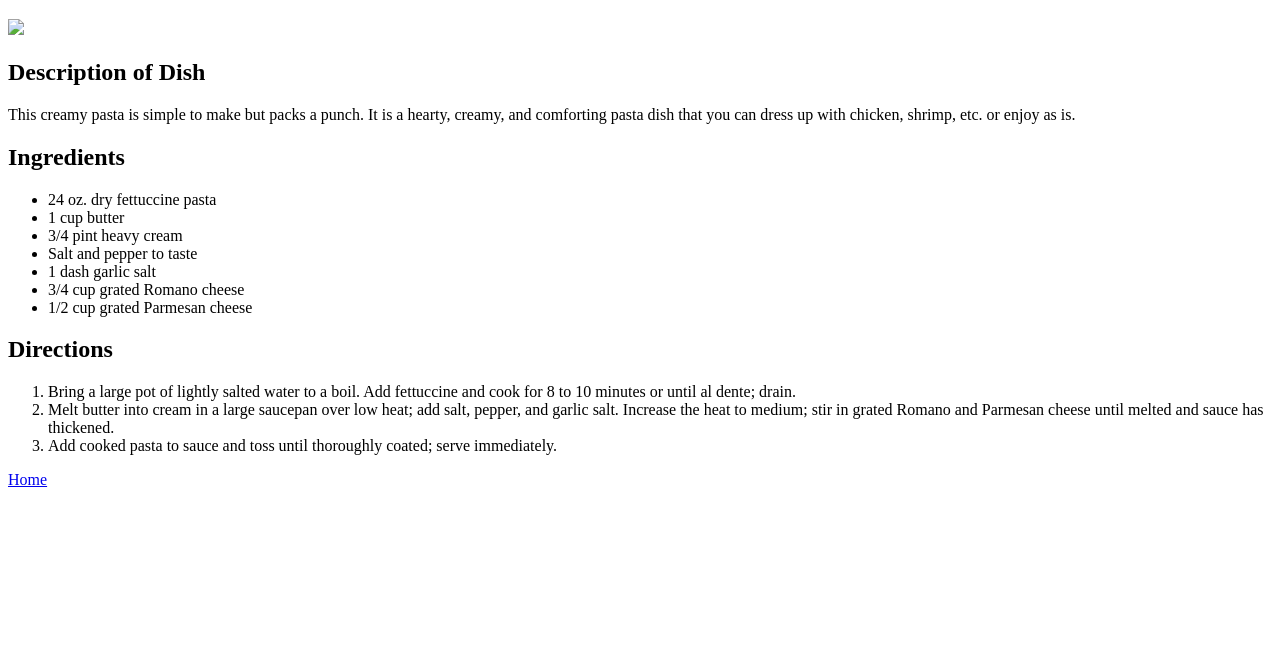
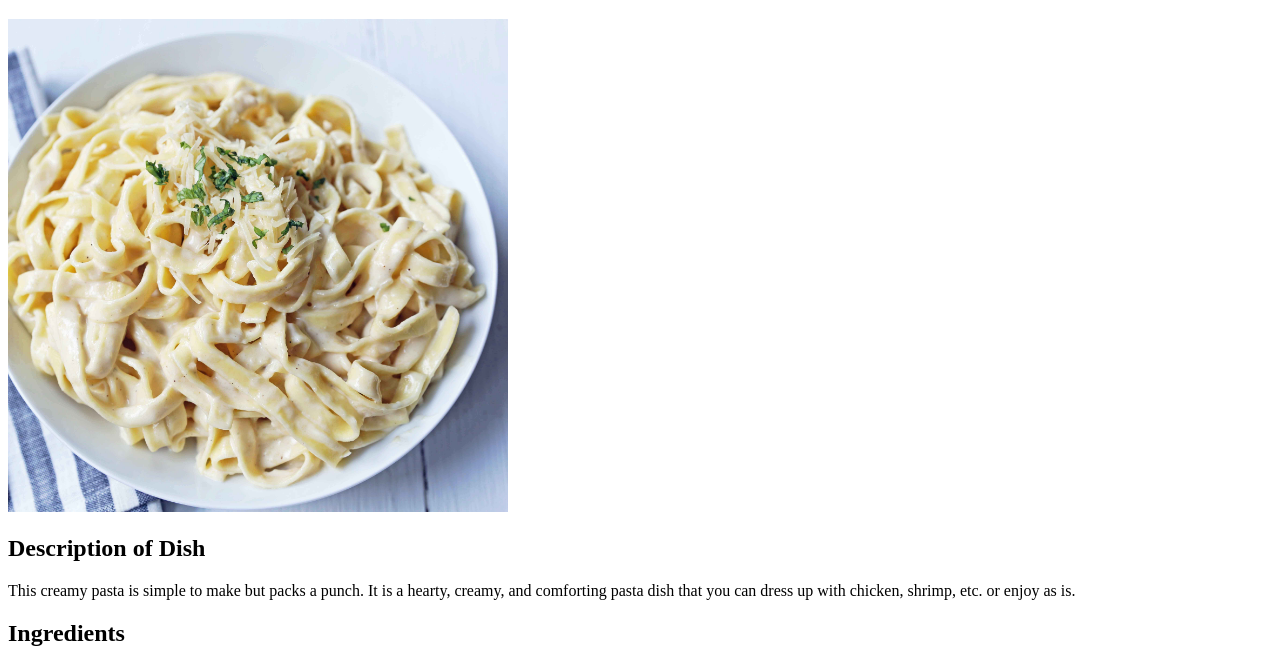
Before and after one commit to cristinaa96/odin-recipes, a plain HTML site: page recipes/fettuccine-alfredo.html in a window 1280 px wide. Shown: the part 61-725 px from the top of the page. Drawn offline with Linux system fonts and the light colour scheme.

Commit message:
Changed file path

```diff
--- a/recipes/fettuccine-alfredo.html
+++ b/recipes/fettuccine-alfredo.html
@@ -8,7 +8,7 @@
     </head>
     <body>
         <h1>Fettuccine Alfredo Recipe</h1>
-        <img src="images/fettuccine-alfredo.jpg" style="width:500px;">
+        <img src="../images/fettuccine-alfredo.jpg" style="width:500px;">
         <h2>Description of Dish</h2>
         <p>This creamy pasta is simple to make but packs a punch. It is a hearty, creamy, and comforting pasta dish that you can dress up with chicken, shrimp, etc. or enjoy as is.</p>
         <h2>Ingredients</h2>
```
